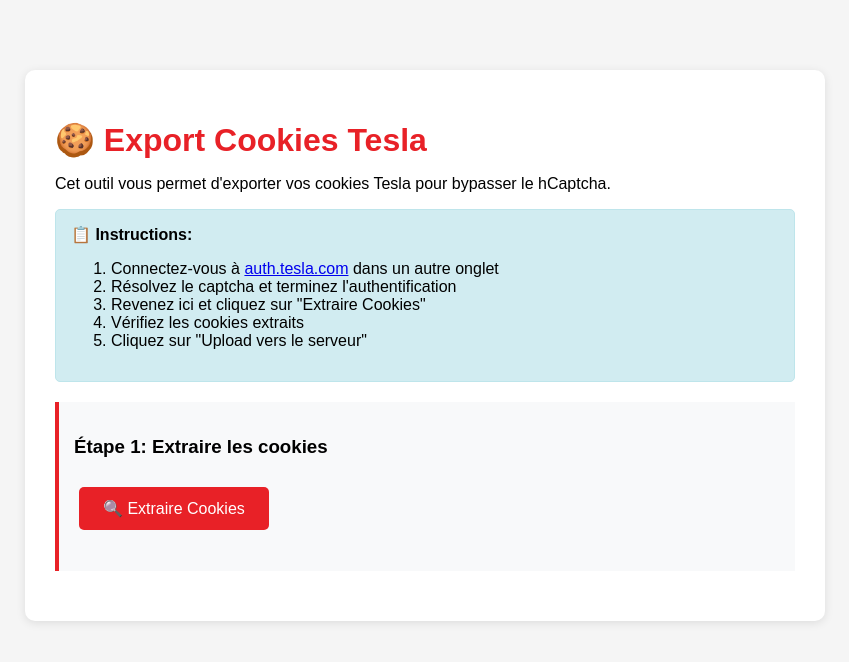
After one commit to wadieelmasmodi/LeadsTesla, a Flask app: page /cookies-export in a window 1280 px wide. The commit adds this page. Shown: the top 662 px of the page, without its empty margins (215-1064 px from the left). Run offline with Flask 3, Linux system fonts and the light colour scheme; the visitor is signed in with stand-in values (Sample User, id 1); parts of the project's set-up code (start-up, migrations or seed data) failed here and were passed over.

Commit message:
feat: système de cookies pour bypass hCaptcha Tesla
NOUVELLES FONCTIONNALITÉS:
- cookies_manager.py: module de gestion des cookies (save/load/exists/delete)
- Route /upload-cookies: API pour uploader cookies via JSON
- Route /cookies-status: vérifier si cookies disponibles
- Route /cookies-export: page d'extraction de cookies
- Template cookies_export.html: interface pour extraire et uploader cookies

MODIFICATIONS SCRAPER:
- Détection automatique de cookies sauvegardés
- Injection des cookies dans Selenium avant navigation
- Bypass du login si cookies valides
- Fallback vers login classique si cookies expirés
- Variable should_login pour gérer login conditionnel

INTERFACE:
- Bouton "🍪 Exporter Cookies Tesla" dans dashboard
- Instructions étape par étape
- Extraction via Chrome extension API ou document.cookie
- Preview des cookies extraits
- Upload automatique vers serveur

UTILISATION:
1. User clique "Exporter Cookies Tesla"
2. Se connecte à auth.tesla.com et résout captcha
3. Retourne sur page et extrait cookies
4. Upload vers serveur
5. Scraper utilise cookies automatiquement

```diff
--- /dev/null
+++ b/app/cookies_manager.py
@@ -0,0 +1,54 @@
+"""Cookie management for Tesla authentication bypass."""
+import os
+import json
+from datetime import datetime
+
+COOKIES_FILE = "/data/tesla_cookies.json"
+
+def save_cookies(cookies_dict):
+    """
+    Save cookies to file.
+
+    Args:
+        cookies_dict: Dict or list of cookies from browser
+    """
+    with open(COOKIES_FILE, 'w') as f:
+        json.dump({
+            'cookies': cookies_dict,
+            'saved_at': datetime.utcnow().isoformat()
+        }, f, indent=2)
+    print(f"✅ Cookies sauvegardés: {len(cookies_dict)} cookies")
+
+def load_cookies():
+    """
+    Load cookies from file.
+
+    Returns:
+        List of cookies or None if file doesn't exist
+    """
+    if not os.path.exists(COOKIES_FILE):
+        print("⚠️ Aucun fichier de cookies trouvé")
+        return None
+
+    try:
+        with open(COOKIES_FILE, 'r') as f:
+            data = json.load(f)
+            cookies = data.get('cookies', [])
+            saved_at = data.get('saved_at', 'unknown')
+            print(f"✅ Cookies chargés: {len(cookies)} cookies (sauvegardés le {saved_at})")
+            return cookies
+    except Exception as e:
+        print(f"❌ Erreur chargement cookies: {e}")
+        return None
+
+def cookies_exist():
+    """Check if cookies file exists."""
+    return os.path.exists(COOKIES_FILE)
+
+def delete_cookies():
+    """Delete cookies file."""
+    if os.path.exists(COOKIES_FILE):
+        os.remove(COOKIES_FILE)
+        print("🗑️ Cookies supprimés")
+        return True
+    return False
--- /dev/null
+++ b/app/templates/cookies_export.html
@@ -0,0 +1,204 @@
+<!DOCTYPE html>
+<html lang="fr">
+<head>
+    <meta charset="UTF-8">
+    <meta name="viewport" content="width=device-width, initial-scale=1.0">
+    <title>Export Cookies Tesla</title>
+    <style>
+        body {
+            font-family: Arial, sans-serif;
+            max-width: 800px;
+            margin: 50px auto;
+            padding: 20px;
+            background: #f5f5f5;
+        }
+        .container {
+            background: white;
+            padding: 30px;
+            border-radius: 10px;
+            box-shadow: 0 2px 10px rgba(0,0,0,0.1);
+        }
+        h1 {
+            color: #E82127;
+            margin-bottom: 10px;
+        }
+        .step {
+            margin: 20px 0;
+            padding: 15px;
+            background: #f8f9fa;
+            border-left: 4px solid #E82127;
+        }
+        button {
+            background: #E82127;
+            color: white;
+            border: none;
+            padding: 12px 24px;
+            font-size: 16px;
+            border-radius: 5px;
+            cursor: pointer;
+            margin: 10px 5px;
+        }
+        button:hover {
+            background: #c91d23;
+        }
+        button:disabled {
+            background: #ccc;
+            cursor: not-allowed;
+        }
+        .success {
+            color: #28a745;
+            font-weight: bold;
+        }
+        .error {
+            color: #dc3545;
+            font-weight: bold;
+        }
+        pre {
+            background: #f4f4f4;
+            padding: 10px;
+            border-radius: 5px;
+            overflow-x: auto;
+            max-height: 300px;
+        }
+        .info {
+            background: #d1ecf1;
+            border: 1px solid #bee5eb;
+            padding: 15px;
+            border-radius: 5px;
+            margin: 15px 0;
+        }
+    </style>
+</head>
+<body>
+    <div class="container">
+        <h1>🍪 Export Cookies Tesla</h1>
+        <p>Cet outil vous permet d'exporter vos cookies Tesla pour bypasser le hCaptcha.</p>
+
+        <div class="info">
+            <strong>📋 Instructions:</strong>
+            <ol>
+                <li>Connectez-vous à <a href="https://auth.tesla.com" target="_blank">auth.tesla.com</a> dans un autre onglet</li>
+                <li>Résolvez le captcha et terminez l'authentification</li>
+                <li>Revenez ici et cliquez sur "Extraire Cookies"</li>
+                <li>Vérifiez les cookies extraits</li>
+                <li>Cliquez sur "Upload vers le serveur"</li>
+            </ol>
+        </div>
+
+        <div class="step">
+            <h3>Étape 1: Extraire les cookies</h3>
+            <button onclick="extractCookies()">🔍 Extraire Cookies</button>
+            <p id="extract-status"></p>
+        </div>
+
+        <div class="step" id="cookies-display" style="display:none;">
+            <h3>Étape 2: Vérifier les cookies</h3>
+            <p>Nombre de cookies: <span id="cookies-count">0</span></p>
+            <pre id="cookies-preview"></pre>
+        </div>
+
+        <div class="step" id="upload-section" style="display:none;">
+            <h3>Étape 3: Upload vers le serveur</h3>
+            <button onclick="uploadCookies()">📤 Upload vers le serveur</button>
+            <p id="upload-status"></p>
+        </div>
+    </div>
+
+    <script>
+        let extractedCookies = [];
+
+        async function extractCookies() {
+            try {
+                // Get all cookies for auth.tesla.com and partners.tesla.com
+                const cookies = await chrome.cookies.getAll({});
+
+                // Filter Tesla cookies
+                const teslaCookies = cookies.filter(c =>
+                    c.domain.includes('tesla.com') ||
+                    c.domain.includes('.tesla.com')
+                );
+
+                if (teslaCookies.length === 0) {
+                    document.getElementById('extract-status').innerHTML =
+                        '<span class="error">❌ Aucun cookie Tesla trouvé. Êtes-vous connecté à auth.tesla.com?</span>';
+                    return;
+                }
+
+                extractedCookies = teslaCookies;
+
+                document.getElementById('extract-status').innerHTML =
+                    `<span class="success">✅ ${teslaCookies.length} cookies extraits</span>`;
+
+                document.getElementById('cookies-count').textContent = teslaCookies.length;
+                document.getElementById('cookies-preview').textContent =
+                    JSON.stringify(teslaCookies.slice(0, 3), null, 2) + '\n... (premiers 3 cookies)';
+
+                document.getElementById('cookies-display').style.display = 'block';
+                document.getElementById('upload-section').style.display = 'block';
+
+            } catch (error) {
+                // Fallback for non-extension context
+                console.error('Chrome extension API not available:', error);
+
+                // Manual extraction method
+                const cookiesStr = document.cookie;
+                const cookiesArray = cookiesStr.split(';').map(c => {
+                    const [name, value] = c.trim().split('=');
+                    return {
+                        name: name,
+                        value: value,
+                        domain: window.location.hostname,
+                        path: '/'
+                    };
+                });
+
+                extractedCookies = cookiesArray;
+
+                document.getElementById('extract-status').innerHTML =
+                    `<span class="success">✅ ${cookiesArray.length} cookies extraits (méthode simplifiée)</span><br>` +
+                    `<small>⚠️ Pour de meilleurs résultats, utilisez cette page depuis auth.tesla.com ou installez l'extension EditThisCookie</small>`;
+
+                document.getElementById('cookies-count').textContent = cookiesArray.length;
+                document.getElementById('cookies-preview').textContent =
+                    JSON.stringify(cookiesArray, null, 2);
+
+                document.getElementById('cookies-display').style.display = 'block';
+                document.getElementById('upload-section').style.display = 'block';
+            }
+        }
+
+        async function uploadCookies() {
+            if (extractedCookies.length === 0) {
+                alert('Veuillez d\'abord extraire les cookies');
+                return;
+            }
+
+            document.getElementById('upload-status').innerHTML = '⏳ Upload en cours...';
+
+            try {
+                const response = await fetch('/upload-cookies', {
+                    method: 'POST',
+                    headers: {
+                        'Content-Type': 'application/json'
+                    },
+                    body: JSON.stringify(extractedCookies)
+                });
+
+                const result = await response.json();
+
+                if (result.status === 'success') {
+                    document.getElementById('upload-status').innerHTML =
+                        `<span class="success">✅ ${result.message}</span><br>` +
+                        `<small>Vous pouvez maintenant lancer le scraper depuis le dashboard</small>`;
+                } else {
+                    document.getElementById('upload-status').innerHTML =
+                        `<span class="error">❌ Erreur: ${result.message}</span>`;
+                }
+            } catch (error) {
+                document.getElementById('upload-status').innerHTML =
+                    `<span class="error">❌ Erreur de connexion: ${error.message}</span>`;
+            }
+        }
+    </script>
+</body>
+</html>
--- a/app/templates/dashboard.html
+++ b/app/templates/dashboard.html
@@ -22,7 +22,11 @@
     <div class="tab-pane fade {% if active_tab == 'leads' %}show active{% endif %}" id="leads" role="tabpanel">
         <div class="mt-4">
             <div class="d-flex justify-content-between align-items-center mb-2">
-                <div></div>
+                <div>
+                    <a class="btn btn-warning btn-sm" href="{{ url_for('cookies_export_page') }}" target="_blank">
+                        🍪 Exporter Cookies Tesla
+                    </a>
+                </div>
                 <div>
                     <a class="btn btn-primary" href="{{ portal_url }}" target="_blank">Tesla Partner Portal</a>
                 </div>
--- a/app/web.py
+++ b/app/web.py
@@ -163,6 +163,50 @@
     # keep the user on the same tab if provided
     tab = request.args.get('tab', 'leads')
     return redirect(url_for('dashboard', tab=tab))
+
+
+@app.route('/upload-cookies', methods=['POST'])
+@login_required
+def upload_cookies():
+    """Upload Tesla cookies to bypass captcha."""
+    try:
+        from cookies_manager import save_cookies
+
+        cookies_json = request.json
+        if not cookies_json:
+            return jsonify({'status': 'error', 'message': 'No cookies provided'}), 400
+
+        save_cookies(cookies_json)
+        logger.info(f"Cookies uploaded by {current_user.email}")
+
+        return jsonify({
+            'status': 'success',
+            'message': f'{len(cookies_json)} cookies saved successfully',
+            'count': len(cookies_json)
+        })
+
+    except Exception as e:
+        logger.error(f"Error uploading cookies: {e}")
+        return jsonify({'status': 'error', 'message': str(e)}), 500
+
+
+@app.route('/cookies-status')
+@login_required
+def cookies_status():
+    """Check if cookies are available."""
+    try:
+        from cookies_manager import cookies_exist
+        exists = cookies_exist()
+        return jsonify({'exists': exists})
+    except Exception as e:
+        return jsonify({'exists': False, 'error': str(e)})
+
+
+@app.route('/cookies-export')
+@login_required
+def cookies_export_page():
+    """Page to export and upload cookies."""
+    return render_template('cookies_export.html')
 
 
 @app.route('/scrape-status')
```
Also changed, not shown: app/scraper_selenium.py (+83 -14 lines).
